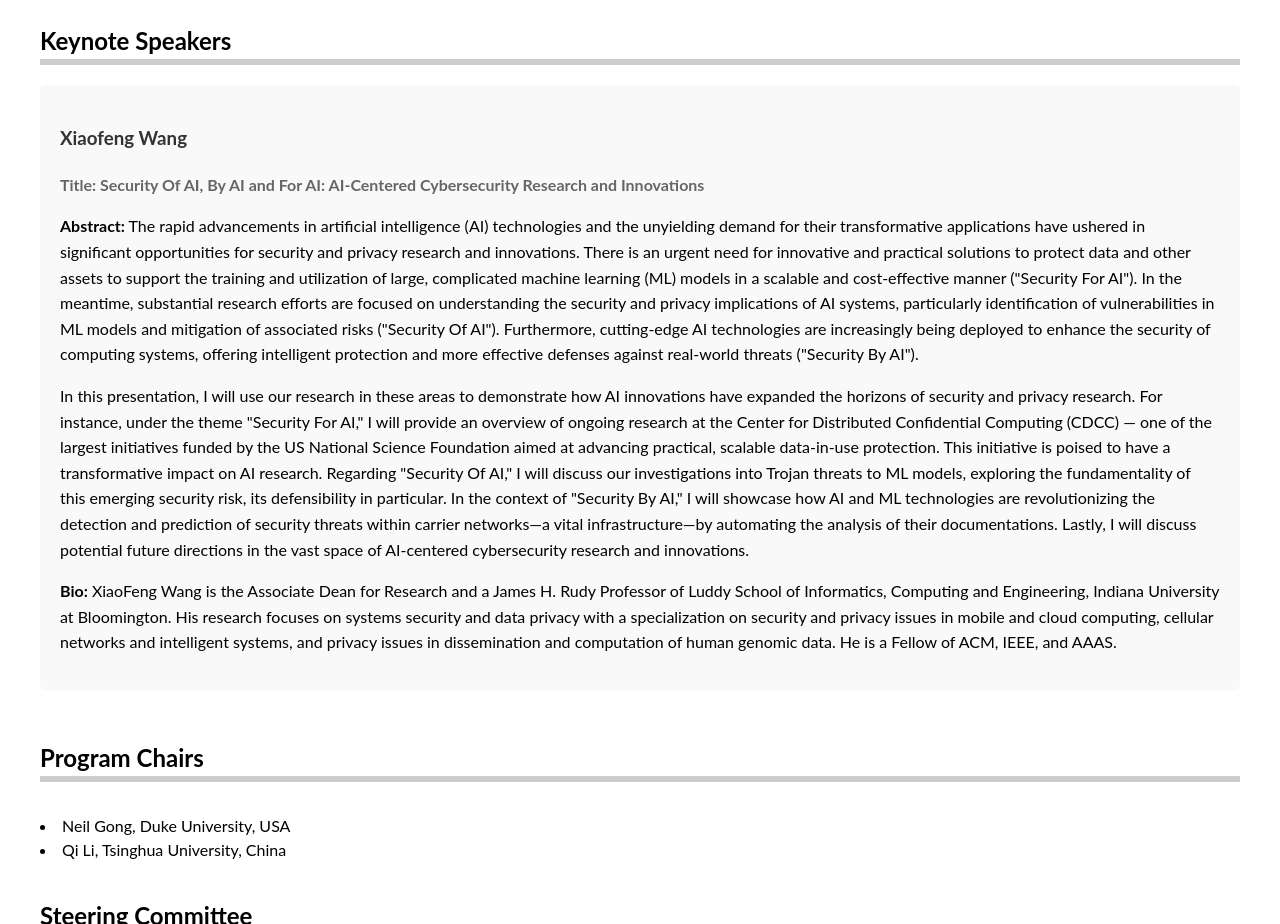
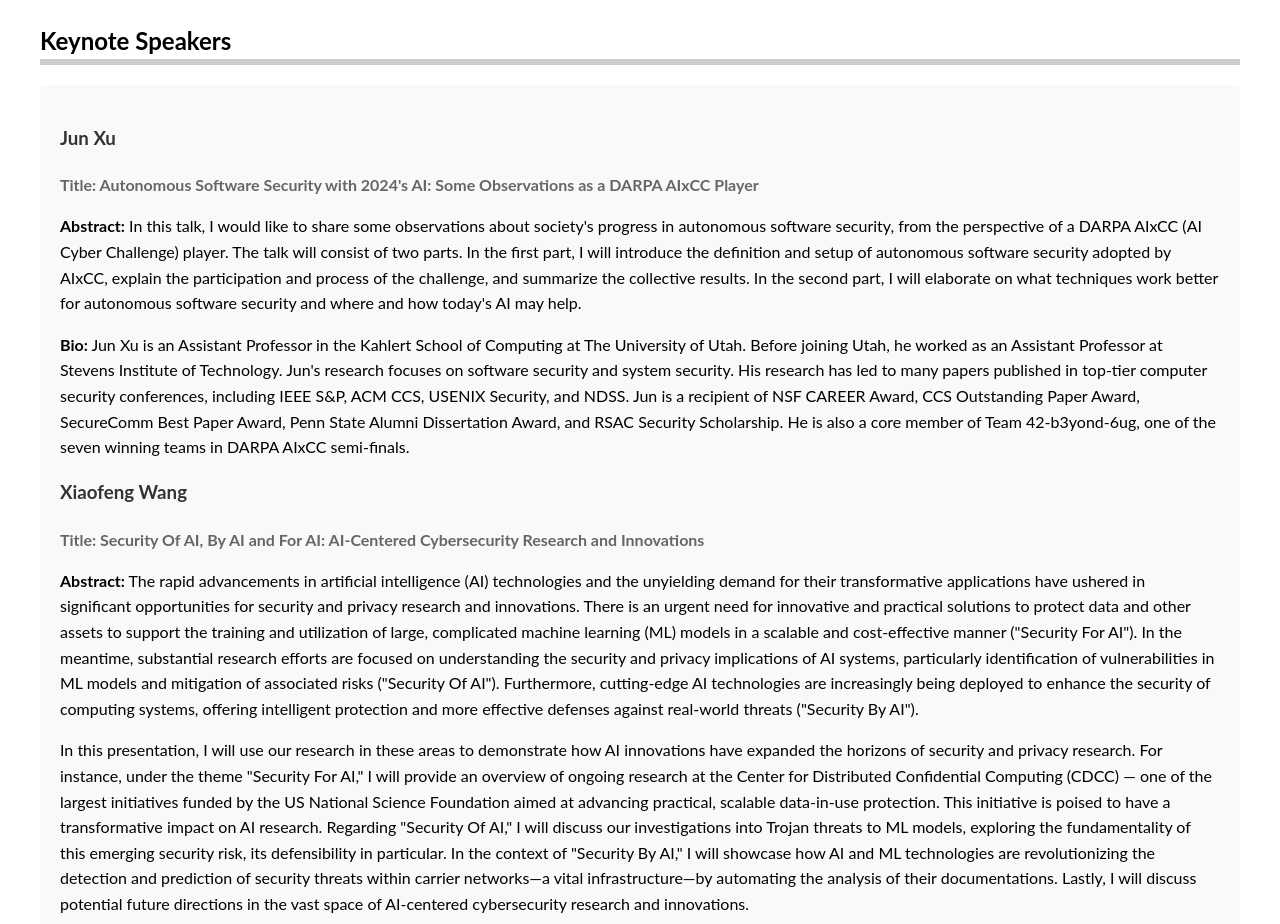
Before and after one commit to AACD24/AACD24.github.io, a plain HTML site: page index.html in a window 1280 px wide. Shown: the part 1580-2504 px from the top of the page. Drawn offline with Linux system fonts and the light colour scheme.

Commit message:
Update index.html

```diff
--- a/index.html
+++ b/index.html
@@ -125,6 +125,12 @@
         <section id="keynote-speakers">
             <h2 style="border-bottom: 6px solid #ccc;">Keynote Speakers</h2>
             <div class="keynote-speaker">
+                <h3>Jun Xu</h3>
+                <h4>Title: Autonomous Software Security with 2024's AI: Some Observations as a DARPA AIxCC Player</h4>
+                <p><strong>Abstract:</strong>  In this talk, I would like to share some observations about society's progress in autonomous software security, from the perspective of a DARPA AIxCC (AI Cyber Challenge) player. The talk will consist of two parts. In the first part, I will introduce the definition and setup of autonomous software security adopted by AIxCC, explain the participation and process of the challenge, and summarize the collective results. In the second part, I will elaborate on what techniques work better for autonomous software security and where and how today's AI may help.</p>
+
+                <p><strong>Bio:</strong> Jun Xu is an Assistant Professor in the Kahlert School of Computing at The University of Utah. Before joining Utah, he worked as an Assistant Professor at Stevens Institute of Technology. Jun's research focuses on software security and system security. His research has led to many papers published in top-tier computer security conferences, including IEEE S&P, ACM CCS, USENIX Security, and NDSS. Jun is a recipient of NSF CAREER Award, CCS Outstanding Paper Award, SecureComm Best Paper Award, Penn State Alumni Dissertation Award, and RSAC Security Scholarship. He is also a core member of Team 42-b3yond-6ug, one of the seven winning teams in DARPA AIxCC semi-finals.</p>
+
                 <h3>Xiaofeng Wang</h3>
                 <h4>Title: Security Of AI, By AI and For AI: AI-Centered Cybersecurity Research and Innovations</h4>
                 <p><strong>Abstract:</strong> The rapid advancements in artificial intelligence (AI) technologies and the unyielding demand for their transformative applications have ushered in significant opportunities for security and privacy research and innovations. There is an urgent need for innovative and practical solutions to protect data and other assets to support the training and utilization of large, complicated machine learning (ML) models in a scalable and cost-effective manner ("Security For AI"). In the meantime, substantial research efforts are focused on understanding the security and privacy implications of AI systems, particularly identification of vulnerabilities in ML models and mitigation of associated risks ("Security Of AI"). Furthermore, cutting-edge AI technologies are increasingly being deployed to enhance the security of computing systems, offering intelligent protection and more effective defenses against real-world threats ("Security By AI").</p>
```
